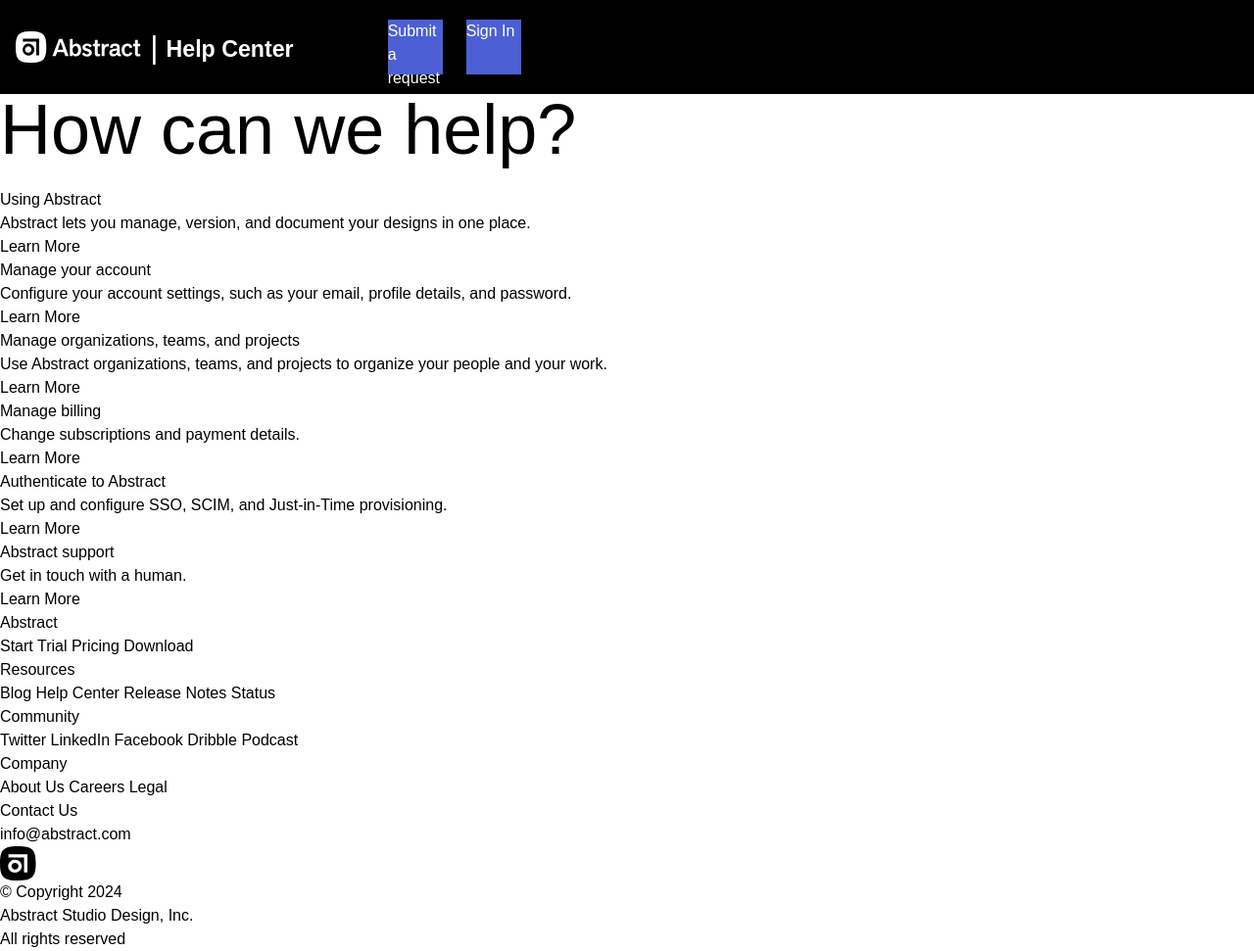
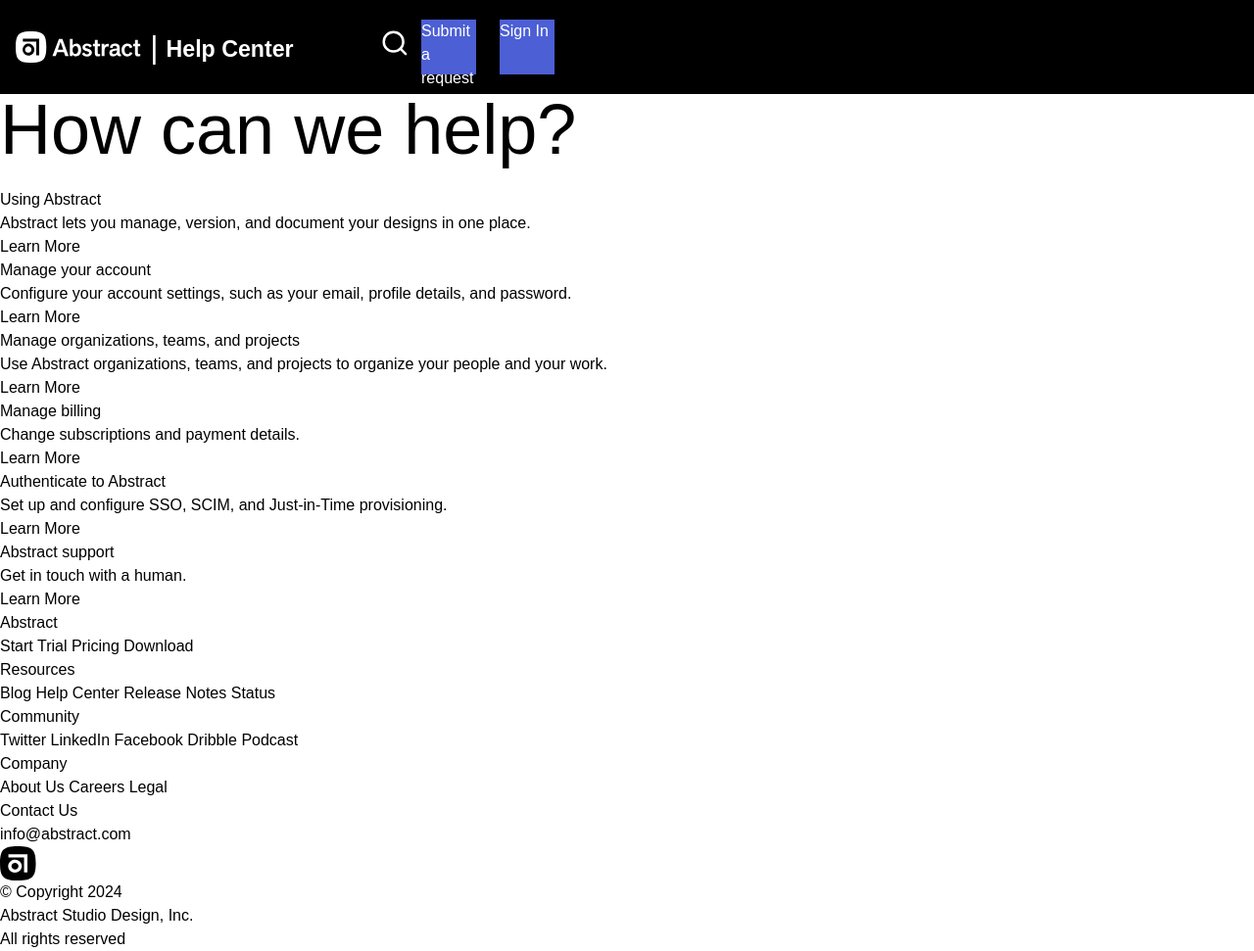
Before and after one commit to Massa-Albani4/abstract-help-page, a website: page src/index.html in a window 1280 px wide. Shown: the whole page at 98% size. Drawn offline with Linux system fonts and the light colour scheme.

Commit message:
Add header styles

```diff
--- a/src/index.html
+++ b/src/index.html
@@ -77,11 +77,10 @@
             >
           </li>
         </ul>
-        <div>
+        <div class="mt-[.57rem] ml-[5.5rem] mr-[.4rem] size-9">
           <svg
-            class="ml-24"
             xmlns="http://www.w3.org/2000/svg"
-            viewBox="0 0 45 45"
+            viewBox="0 0 29 29"
             fill="none"
             stroke="currentColor"
             stroke-width="2"
```
Also changed, not shown: public/output.css.
